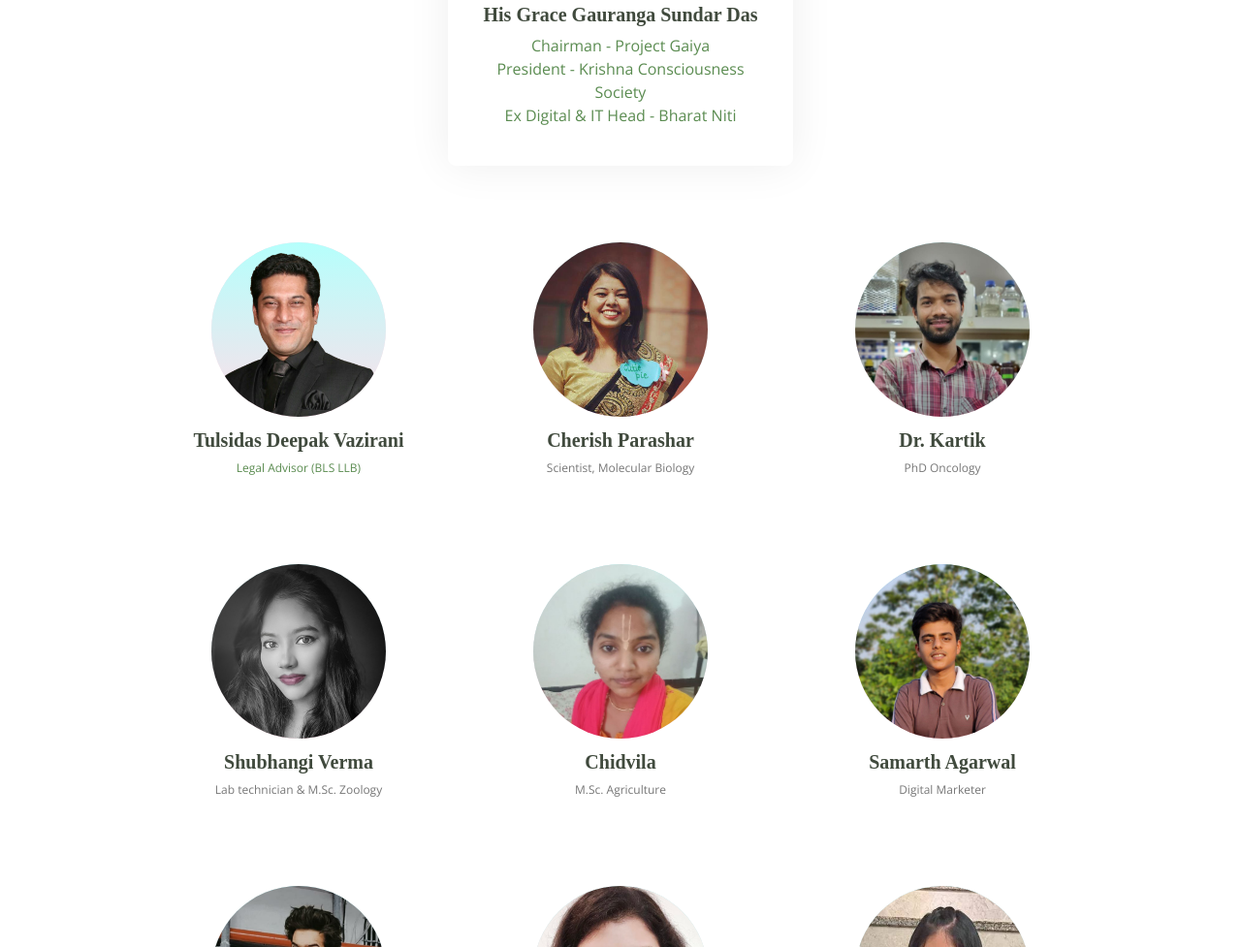
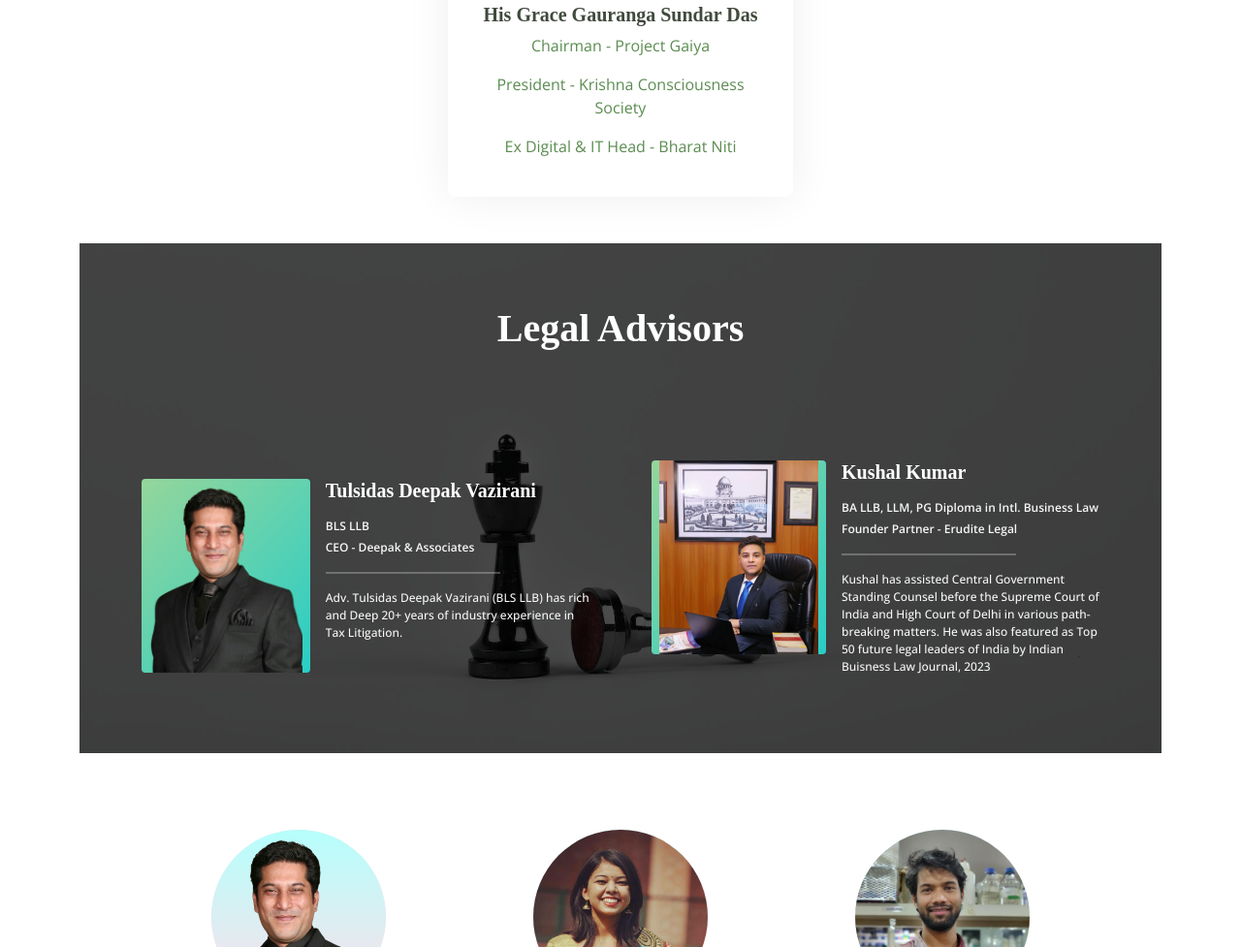
Before and after one commit to IskconincStore/gaiya, a plain HTML site: page about.html in a window 1280 px wide. Shown: the part 1753-2730 px from the top of the page at 97% size. Drawn offline with nearby package versions, Linux system fonts and the light colour scheme; no server answers; a web font is replaced by a local one.

Commit message:
advisors added

```diff
--- a/about.html
+++ b/about.html
@@ -271,9 +271,11 @@
               <p class="text-primary">
                 Chairman - Project Gaiya <br />
                 <!-- Incharge - ISKCON,INC. India <br> -->
-                President - Krishna Consciousness Society <br />
-                Ex Digital & IT Head - Bharat Niti
               </p>
+              <p class="text-primary">
+                President - Krishna Consciousness Society
+              </p>
+              <p class="text-primary">Ex Digital & IT Head - Bharat Niti</p>
               <!-- <div class="d-flex justify-content-center">
                             <a class="btn btn-square btn-outline-secondary rounded-circle mx-1" href=""><i class="fab fa-facebook-f"></i></a>
                             <a class="btn btn-square btn-outline-secondary rounded-circle mx-1" href=""><i class="fab fa-twitter"></i></a>
@@ -305,6 +307,55 @@
                         </div>
                     </div>
                 </div> -->
+        </div>
+        <br /><br />
+        <div class="advisories-section">
+          <div
+            class="position-relative text-center mx-auto"
+            style="max-width: 500px; z-index: 99;"
+          >
+            <h1 class="mb-5 position-relative text-white">Legal Advisors</h1>
+          </div>
+          <div class="advisories-container">
+            <div class="advisor">
+              <img
+                src="/img/team/vaziranisir.png"
+                alt="Tulsi Vazirani"
+                class="advisor-img"
+              />
+              <div class="advisor-data">
+                <h5>Tulsidas Deepak Vazirani</h5>
+                <p style="margin-top: 16px; margin-bottom: 4px">BLS LLB</p>
+                <p>CEO - Deepak & Associates</p>
+                <hr />
+                <p class="about">
+                  Adv. Tulsidas Deepak Vazirani (BLS LLB) has rich and Deep 20+
+                  years of industry experience in Tax Litigation.
+                </p>
+              </div>
+            </div>
+            <div class="advisor">
+              <img
+                src="/img/team/kaushalji.jpg"
+                alt="Kushal Kumar"
+                class="advisor-img"
+              />
+              <div class="advisor-data">
+                <h5>Kushal Kumar</h5>
+                <p style="margin-top: 16px; margin-bottom: 4px">
+                  BA LLB, LLM, PG Diploma in Intl. Business Law
+                </p>
+                <p>Founder Partner - Erudite Legal</p>
+                <hr />
+                <p class="about">
+                  Kushal has assisted Central Government Standing Counsel before
+                  the Supreme Court of India and High Court of Delhi in various
+                  path-breaking matters. He was also featured as Top 50 future
+                  legal leaders of India by Indian Buisness Law Journal, 2023
+                </p>
+              </div>
+            </div>
+          </div>
         </div>
         <br /><br />
         <div class="junior-team-members-container">
--- a/css/style.css
+++ b/css/style.css
@@ -518,16 +518,6 @@
   object-fit: cover;
 }
 
-@media (max-width: 768px) {
-  #gopal-farms {
-    background: #5b8c51 !important;
-  }
-
-  .hide-mobile {
-    display: none;
-  }
-}
-
 .junior-team-members-container {
   width: 100%;
   display: flex;
@@ -562,3 +552,96 @@
   font-size: 12px;
   text-align: center;
 }
+
+.advisories-section {
+  position: relative;
+  width: 100%;
+  padding-top: 4rem;
+  background-image: url("/img/advisoriesbg.jpg");
+  background-size: cover;
+  background-position: center;
+  background-repeat: no-repeat;
+  background-attachment: fixed;
+}
+
+.advisories-container {
+  padding: 4rem;
+  display: flex;
+  flex-direction: row;
+  align-items: center;
+  justify-content: space-between;
+  gap: 4rem;
+}
+
+.advisories-container::before{
+  content: "";
+  position: absolute;
+  top: 0;
+  left: 0;
+  right: 0;
+  bottom: 0;
+  background-color: rgba(0, 0, 0, 0.7);
+  z-index: 0;
+}
+
+.advisor {
+  position: relative;
+  width: 100%;
+  display: flex;
+  flex-direction: row;
+  align-items: flex-start;
+  justify-content: flex-start;
+  gap: 1rem;
+  color: #FFF;
+}
+
+.advisor .advisor-img {
+  width: 180px;
+  height: 200px;
+  object-fit: cover;
+  padding-left: 8px;
+  padding-right: 8px;
+  border-radius: 4px;
+  background: #95d69b;
+  background: linear-gradient(135deg, #95d69b, #28cdc6);
+}
+
+.advisor .advisor-data h5{
+  color: #FFF;
+  font-weight: 600;
+}
+
+.advisor .advisor-data p{
+  font-size: 12px;
+  font-weight: 600;
+  color: #f7f7f7;
+}
+
+.advisor .advisor-data hr{
+  position: relative;
+  max-width: 180px;
+  border: none;
+  border-top: 2px solid #FFF;
+}
+
+.advisor .advisor-data .about{
+  font-weight: 500;
+}
+
+@media (max-width: 768px) {
+  #gopal-farms {
+    background: #5b8c51 !important;
+  }
+
+  .advisories-section {
+    padding: 1rem;
+  }
+
+  .advisories-container {
+    flex-direction: column;
+  }
+
+  .hide-mobile {
+    display: none;
+  }
+}
```
Also changed, not shown: img/advisoriesbg.jpg (added), img/team/kaushalji.jpg (added).
